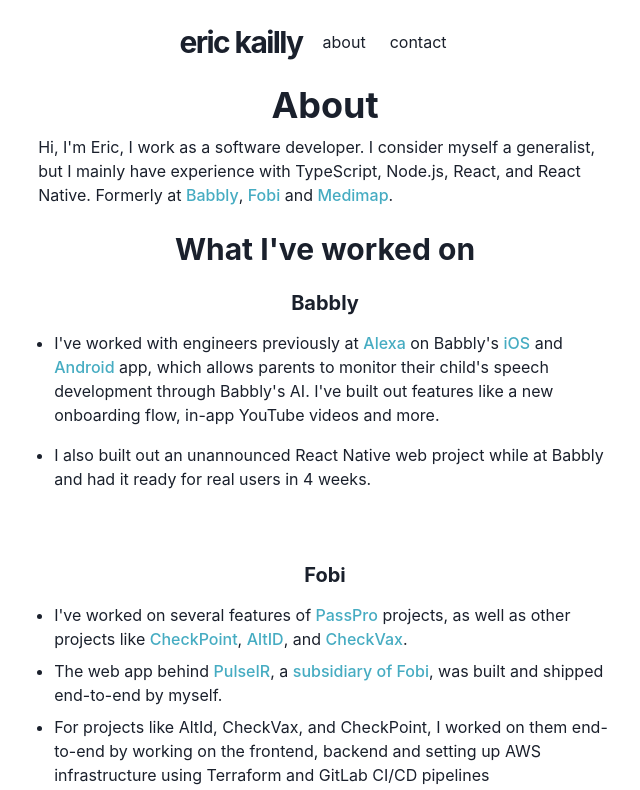
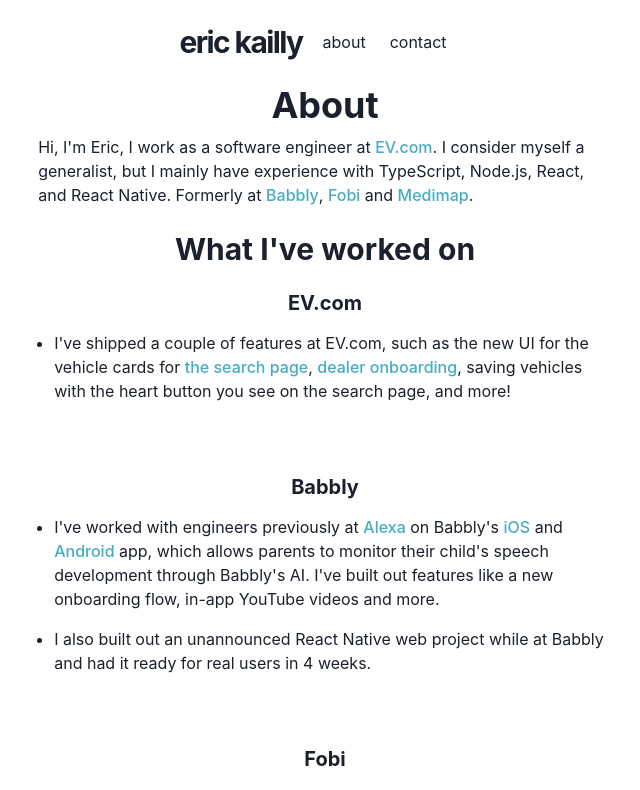
Before and after one commit to ekailly/my-site, a Next.js app: page /about in a window 1280 px wide. Shown: the top 790 px of the page, without its empty margins (315-955 px from the left). Built offline with nearby package versions, Linux system fonts and the light colour scheme.

Commit message:
update about.tsx

```diff
--- a/pages/about.tsx
+++ b/pages/about.tsx
@@ -19,7 +19,8 @@
     <Stack>
       <Heading textAlign="center">About</Heading>
       <Text style={{ marginBottom: 16 }}>
-        Hi, I'm Eric, I work as a software developer. I consider myself a
+        Hi, I'm Eric, I work as a software engineer at{" "}
+        <Link href="https://www.ev.com/">EV.com</Link>. I consider myself a
         generalist, but I mainly have experience with TypeScript, Node.js,
         React, and React Native. Formerly at{" "}
         <Link href="https://www.babbly.co/">Babbly</Link>,{" "}
@@ -34,6 +35,20 @@
       >
         What I've worked on
       </Heading>
+      <Box mb="8">
+        <Heading as="h4" size="md" textAlign="center" mb="4">
+          EV.com
+        </Heading>
+        <UnorderedList mb="8">
+          <ListItem mb="4">
+            I've shipped a couple of features at EV.com, such as the new UI for
+            the vehicle cards for{" "}
+            <Link href="https://ev.com/search">the search page</Link>,{" "}
+            <Link href="https://ev.com/partner">dealer onboarding</Link>, saving
+            vehicles with the heart button you see on the search page, and more!
+          </ListItem>
+        </UnorderedList>
+      </Box>
       <Box mb="8">
         <Heading as="h4" size="md" textAlign="center" mb="4">
           Babbly
```
